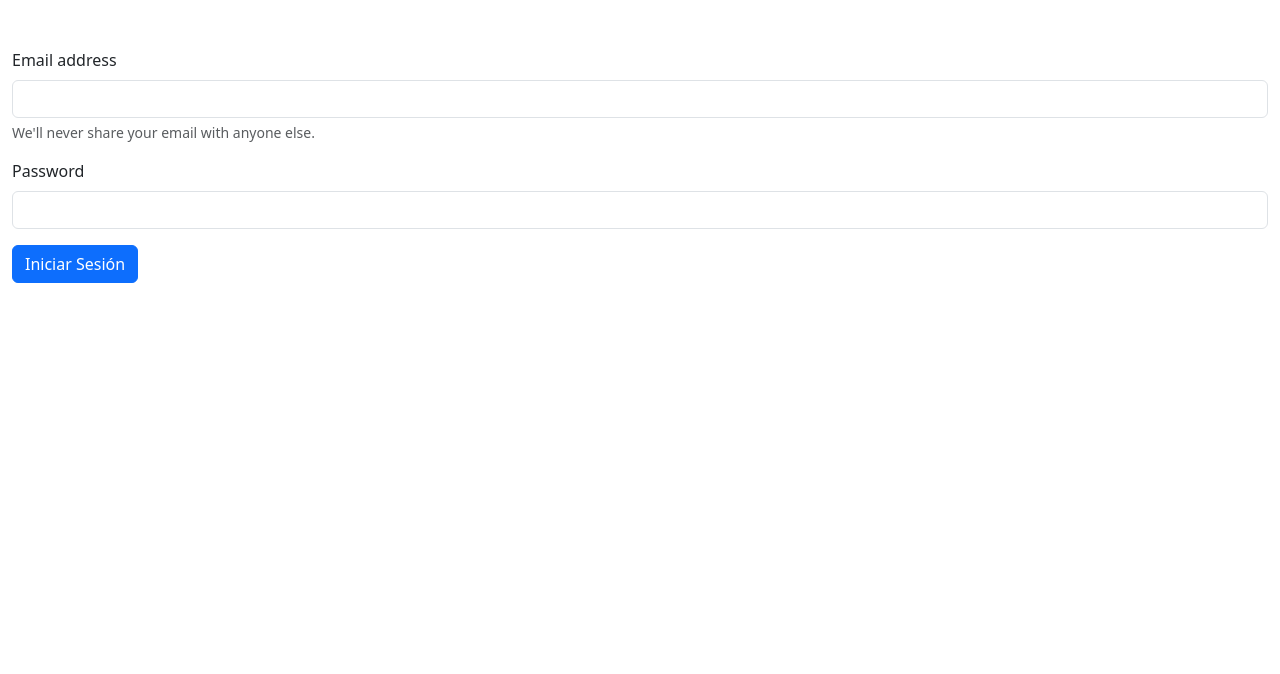
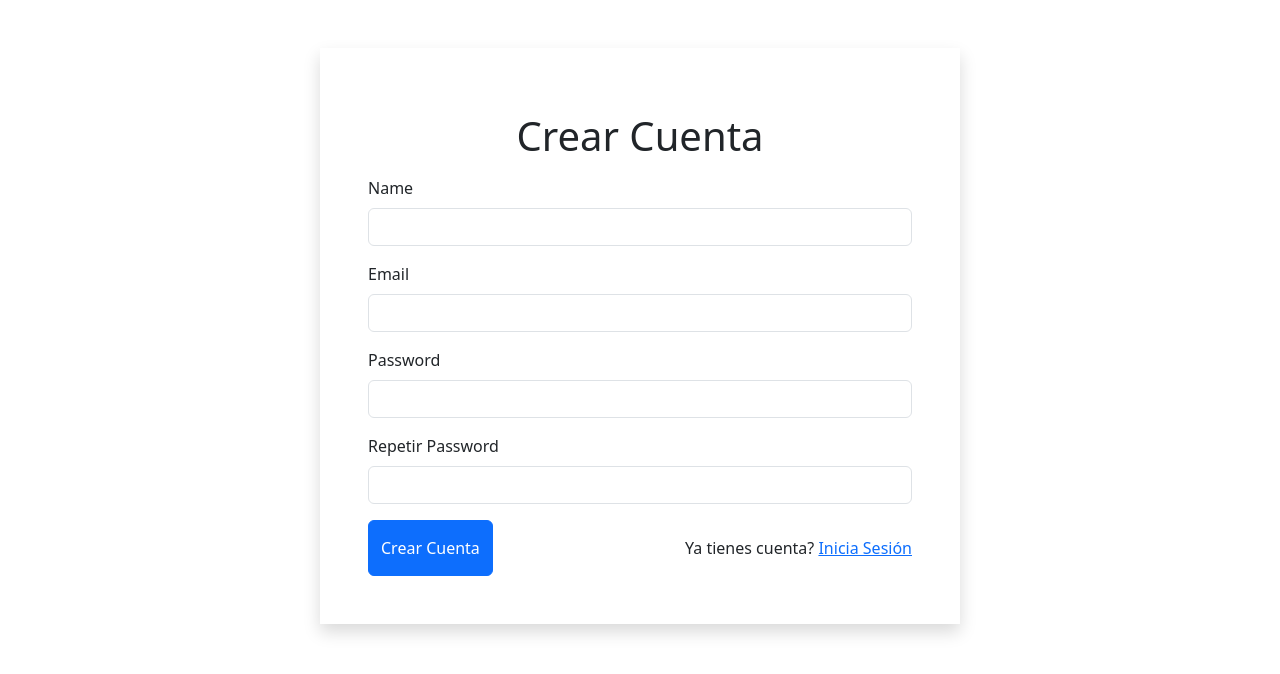
Before and after one commit to Robert-10J/test-login-react, a React (Vite) app: page /crear-cuenta in a window 1280 px wide. Before the commit this address led to /login. Shown: the top 674 px of the page. Built offline with nearby package versions, Linux system fonts and the light colour scheme.

Commit message:
crear cuenta listo

```diff
--- a/package.json
+++ b/package.json
@@ -10,6 +10,7 @@
     "preview": "vite preview"
   },
   "dependencies": {
+    "axios": "1.7.7",
     "bootstrap": "^5.3.3",
     "react": "^18.3.1",
     "react-dom": "^18.3.1",
--- /dev/null
+++ b/src/components/Alert.tsx
@@ -0,0 +1,16 @@
+type TypeAlert = 'alert-primary' | 'alert-success' | 'alert-warning' | 'alert-danger';
+
+type Props = {
+  children: React.ReactNode
+  typeAlert: TypeAlert
+};
+
+const Alert: React.FC<Props> = ({ children, typeAlert }) => {
+  return (
+    <div className={`alert ${typeAlert} mt-4 mb-4`} role='alert'>
+      {children}
+    </div>
+  );
+}
+
+export default Alert
--- a/src/components/Login.tsx
+++ /dev/null
@@ -1,51 +0,0 @@
-import { useForm } from 'react-hook-form'
-
-type DataForm = {
-  email: string
-  password: string
-}
-
-const Login = () => {
-  const { handleSubmit, register, formState: { errors} } = useForm<DataForm>();
-
-  const handleSubmitLogin = async(data: DataForm) => {
-    // Handle form submission
-    console.log(data);
-  };
-
-  return (
-    <div className='container-fluid mt-5'>
-      <form onSubmit={handleSubmit(handleSubmitLogin)}>
-        <div className='mb-3'>
-          <label
-            htmlFor='exampleInputEmail1'
-            className='form-label'
-          >Email address</label>
-          <input
-            type='email'
-            className='form-control'
-            id='exampleInputEmail1'
-            aria-describedby='emailHelp'
-          />
-          <div id='emailHelp' className='form-text'>We'll never share your email with anyone else.</div>
-        </div>
-
-        <div className='mb-3'>
-          <label
-            htmlFor='exampleInputPassword1'
-            className='form-label'
-          >Password</label>
-          <input
-            type='password'
-            className='form-control'
-            id='exampleInputPassword1'
-          />
-        </div>
-
-        <button type='submit' className='btn btn-primary'>Iniciar Sesión</button>
-      </form>
-    </div>
-  )
-}
-
-export default Login
--- /dev/null
+++ b/src/config/axiosClient.ts
@@ -0,0 +1,10 @@
+import axios from 'axios';
+
+const axiosClient = axios.create({
+  baseURL: import.meta.env.VITE_API_URL,
+  headers: {
+    'Accept': 'application/json'
+  }
+})
+
+export default axiosClient
--- a/src/main.tsx
+++ b/src/main.tsx
@@ -7,7 +7,7 @@ import { BrowserRouter } from 'react-router-dom';
 
 createRoot(document.getElementById('root')!).render(
   <StrictMode>
-    <BrowserRouter>
+    <BrowserRouter future={{ v7_startTransition: true, v7_relativeSplatPath: true }}>
       <App />
     </BrowserRouter>
   </StrictMode>,
--- /dev/null
+++ b/src/pages/CreateAccount.tsx
@@ -0,0 +1,109 @@
+import { useForm } from 'react-hook-form';
+import { Link, useNavigate } from 'react-router-dom';
+import { AxiosError } from 'axios';
+import Alert from '../components/Alert';
+import axiosClient from '../config/axiosClient';
+import { VALIDATION_REGISTER } from '../validations';
+
+type DataForm = {
+  name: string
+  email: string
+  password: string
+  password_confirmation: string
+}
+
+const CreateAccount = () => {
+  const navigate = useNavigate();
+  const { handleSubmit, register, setError, formState: { errors} } = useForm<DataForm>();
+
+  const handleSubmitCreateAccount = async (data: DataForm) => {
+    try {
+      console.log(data);
+      const response = await axiosClient.post('/register-user', data);
+      localStorage.setItem('token', response.data.token);
+      localStorage.setItem('user', JSON.stringify(response.data.user));
+      navigate('/homepage')
+    } catch (error) {
+      const err = error as AxiosError;
+      const errors = Object.entries(err.response?.data?.errors);
+      errors.forEach(([field, messages]) => {
+        (messages as string[]).forEach((message) => {
+          setError(field as keyof DataForm, {
+            type: 'server',
+            message: message
+          });
+        });
+      });
+    }
+  };
+
+  return (
+    <div className='container-fluid mt-5 w-50 bg-white shadow p-5'>
+      <h1 className='text-center m-3'>Crear Cuenta</h1>
+
+      <form onSubmit={handleSubmit(handleSubmitCreateAccount)}>
+        <div className='mb-3'>
+          <label
+            htmlFor='name'
+            className='form-label'
+          >Name</label>
+          <input
+            type='text'
+            className='form-control'
+            id='name'
+            { ...register('name', VALIDATION_REGISTER.name) }
+          />
+          { errors?.name && (<Alert typeAlert={'alert-danger'}>{errors?.name?.message}</Alert>) }
+        </div>
+        <div className='mb-3'>
+          <label
+            htmlFor='email'
+            className='form-label'
+          >Email</label>
+          <input
+            type='email'
+            className='form-control'
+            id='email'
+            { ...register('email', VALIDATION_REGISTER.email) }
+          />
+          { errors?.email && (<Alert typeAlert={'alert-danger'}>{errors?.email?.message}</Alert>) }
+        </div>
+
+        <div className='mb-3'>
+          <label
+            htmlFor='password'
+            className='form-label'
+          >Password</label>
+          <input
+            type='password'
+            className='form-control'
+            id='password'
+            { ...register('password', VALIDATION_REGISTER.password) }
+          />
+          { errors?.password && (<Alert typeAlert={'alert-danger'}>{errors?.password?.message}</Alert>) }
+        </div>
+
+        <div className='mb-3'>
+          <label
+            htmlFor='passwordRepeat'
+            className='form-label'
+          >Repetir Password</label>
+          <input
+            type='password'
+            className='form-control'
+            id='passwordRepeat'
+            { ...register('password_confirmation')}
+          />
+          { errors?.password_confirmation && (<Alert typeAlert={'alert-danger'}>{errors?.password_confirmation?.message}</Alert>) }
+        </div>
+
+        <div className='d-flex justify-content-between'>
+          <button type='submit' className='btn btn-primary'>Crear Cuenta</button>
+          <p className='mt-3'>Ya tienes cuenta? <Link to='/iniciar-sesion'>Inicia Sesión</Link></p>
+        </div>
+      </form>
+    </div>
+  )
+}
+
+export default CreateAccount
--- /dev/null
+++ b/src/pages/Homepage.tsx
@@ -0,0 +1,7 @@
+const Homepage = () => {
+  return (
+    <div>Homepage</div>
+  )
+}
+
+export default Homepage
--- /dev/null
+++ b/src/pages/Login.tsx
@@ -0,0 +1,62 @@
+import { useForm } from 'react-hook-form';
+import { Link } from 'react-router-dom';
+import { VALIDATION } from '../validations';
+import Alert from '../components/Alert';
+
+type DataForm = {
+  email: string
+  password: string
+}
+
+const Login = () => {
+  const { handleSubmit, register, formState: { errors } } = useForm<DataForm>();
+
+  const handleSubmitLogin = async(data: DataForm) => {
+    // Handle form submission
+    console.log(data);
+  };
+
+  return (
+    <div className='container-fluid mt-5 w-50 bg-white shadow p-5'>
+      <h1 className='text-center m-3'>Iniciar Sesión</h1>
+
+      <form onSubmit={handleSubmit(handleSubmitLogin)}>
+        <div className='mb-3'>
+          <label
+            htmlFor='exampleInputEmail1'
+            className='form-label'
+            >Email</label>
+          <input
+            type='email'
+            className='form-control'
+            id='exampleInputEmail1'
+            aria-describedby='emailHelp'
+            { ...register('email', VALIDATION.email) }
+          />
+          { errors?.email && (<Alert typeAlert={'alert-danger'}>{errors?.email?.message}</Alert>) }
+        </div>
+
+        <div className='mb-3'>
+          <label
+            htmlFor='exampleInputPassword1'
+            className='form-label'
+          >Password</label>
+          <input
+            type='password'
+            className='form-control'
+            id='exampleInputPassword1'
+            { ...register('password', VALIDATION.password) }
+          />
+          { errors?.password && (<Alert typeAlert={'alert-danger'}>{errors?.password?.message}</Alert>) }
+        </div>
+
+        <div className='d-flex justify-content-between'>
+          <button type='submit' className='btn btn-primary'>Iniciar Sesión</button>
+          <p className='mt-3'>¿No tienes cuenta? <Link to='/crear-cuenta'>Regístrate</Link></p>
+        </div>
+      </form>
+    </div>
+  )
+}
+
+export default Login
--- a/src/router/Router.tsx
+++ b/src/router/Router.tsx
@@ -1,12 +1,16 @@
 import { Navigate, Route, Routes } from 'react-router-dom';
-import Login from '../components/Login';
+import Login from '../pages/Login';
+import CreateAccount from '../pages/CreateAccount';
+import Homepage from '../pages/Homepage';
 
 export const Router = () => {
   return (
     <Routes>
-      <Route path='/login' element={<Login />} />
+      <Route path='/iniciar-sesion' element={<Login />} />
+      <Route path='/crear-cuenta' element={<CreateAccount />} />
+      <Route path='/homepage' element={<Homepage />} />
       {/* Ruta por defecto */}
-      <Route path='*' element={<Navigate to={'/login'} replace />} />
+      <Route path='*' element={<Navigate to={'/iniciar-sesion'} replace />} />
     </Routes>
   );
 }
--- a/src/validations.ts
+++ b/src/validations.ts
@@ -1,4 +1,4 @@
-export const VALIDATION_LOGIN = {
+export const VALIDATION = {
   email: {
     required: 'El email es requerido',
     pattern: {
@@ -10,3 +10,26 @@ export const VALIDATION_LOGIN = {
     required: 'La contraseña es requerida',
   }
 }
+
+export const VALIDATION_REGISTER = {
+  name: {
+    required: 'Su nombre es requerido',
+  },
+  username: {
+    required: 'Su nombre de usuario es requerido'
+  },
+  email: {
+    required: 'El email es requerido',
+    pattern: {
+      value: /^[A-Z0-9._%+-]+@[A-Z0-9.-]+\.[A-Z]{2,}$/i,
+      message: 'El email no es válido'
+    }
+  },
+  password: {
+    required: 'La contraseña es requerida',
+    minLength: {
+      value: 6,
+      message: 'El password debe tener al menos 6 caracteres'
+    }
+  }
+}
```
Also changed, not shown: 2 other files (tests, documents, lock files or other folders).
